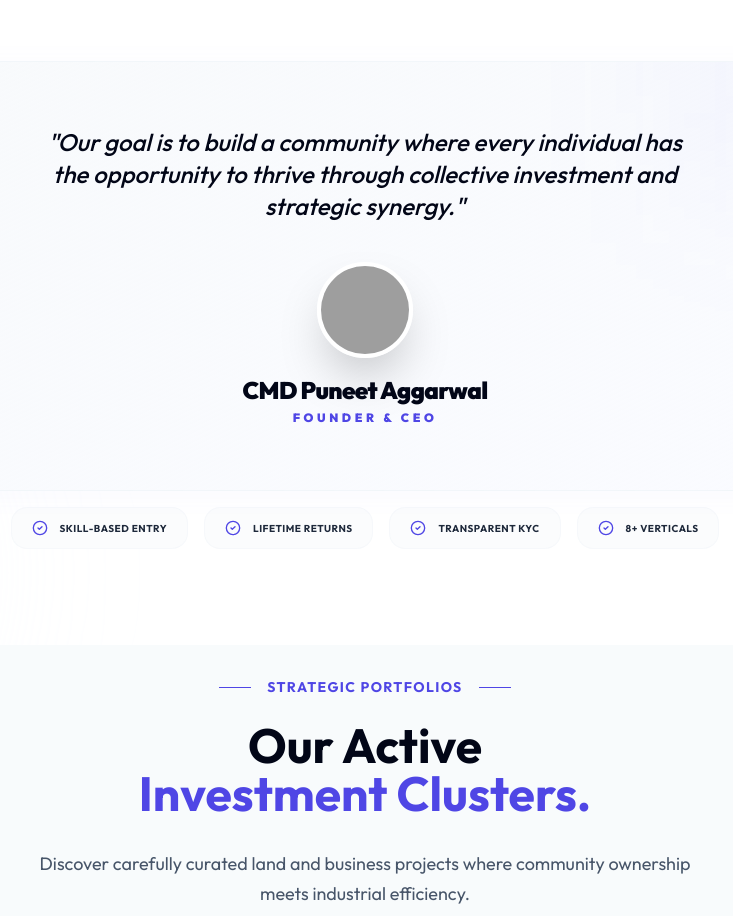
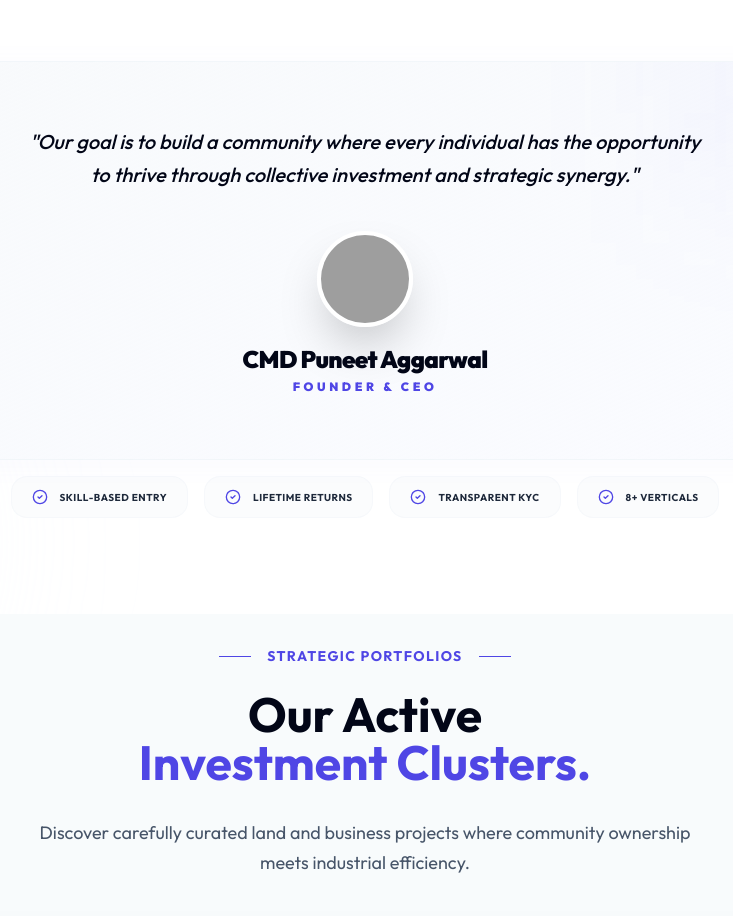
Before and after one commit to BlackWorld-Creater/theBrokr, a Next.js app: page / in a window 1280 px wide. Shown: the part 1540-2456 px from the top of the page, without its empty margins (275-1008 px from the left). Built offline with nearby package versions, Linux system fonts and the light colour scheme; grey boxes are pictures that could not be loaded.

Commit message:
text upgraded

```diff
--- a/components/sections/About.tsx
+++ b/components/sections/About.tsx
@@ -99,7 +99,7 @@ const About = () => {
             <div className="absolute top-0 right-0 w-64 h-64 bg-indigo-500/5 blur-[80px] -mr-32 -mt-32 transition-all duration-700 group-hover:scale-150" />
 
             <div className="relative z-10 flex flex-col items-center text-center space-y-10">
-              <p className="text-brand-950 font-display font-medium italic text-xl md:text-2xl leading-relaxed max-w-2xl mx-auto">
+              <p className="text-brand-950 font-display font-medium italic text-xl md:text-1xl leading-relaxed max-w-2xl mx-auto">
                 "Our goal is to build a community where every individual has the opportunity to thrive through collective investment and strategic synergy."
               </p>
 
```
